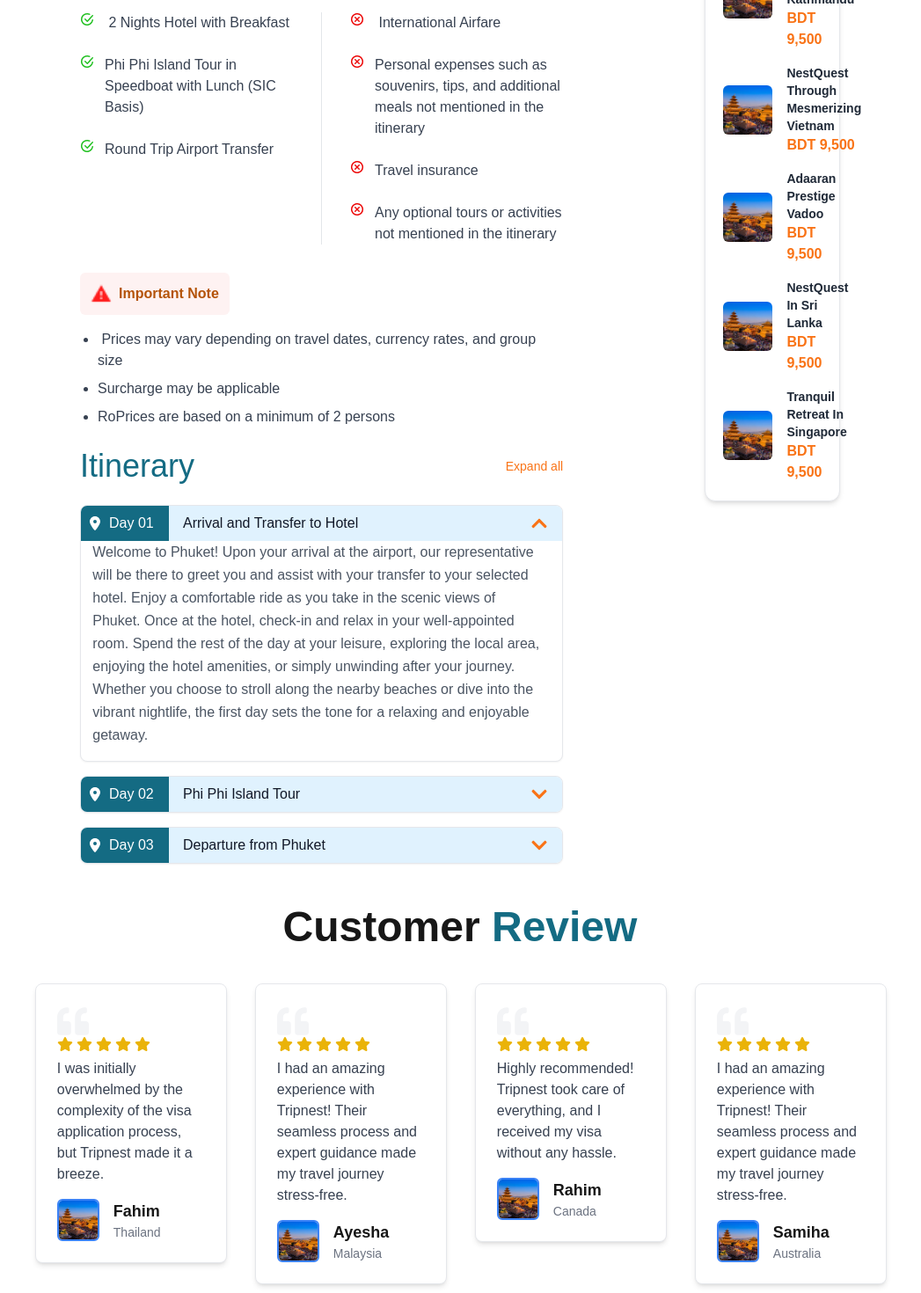
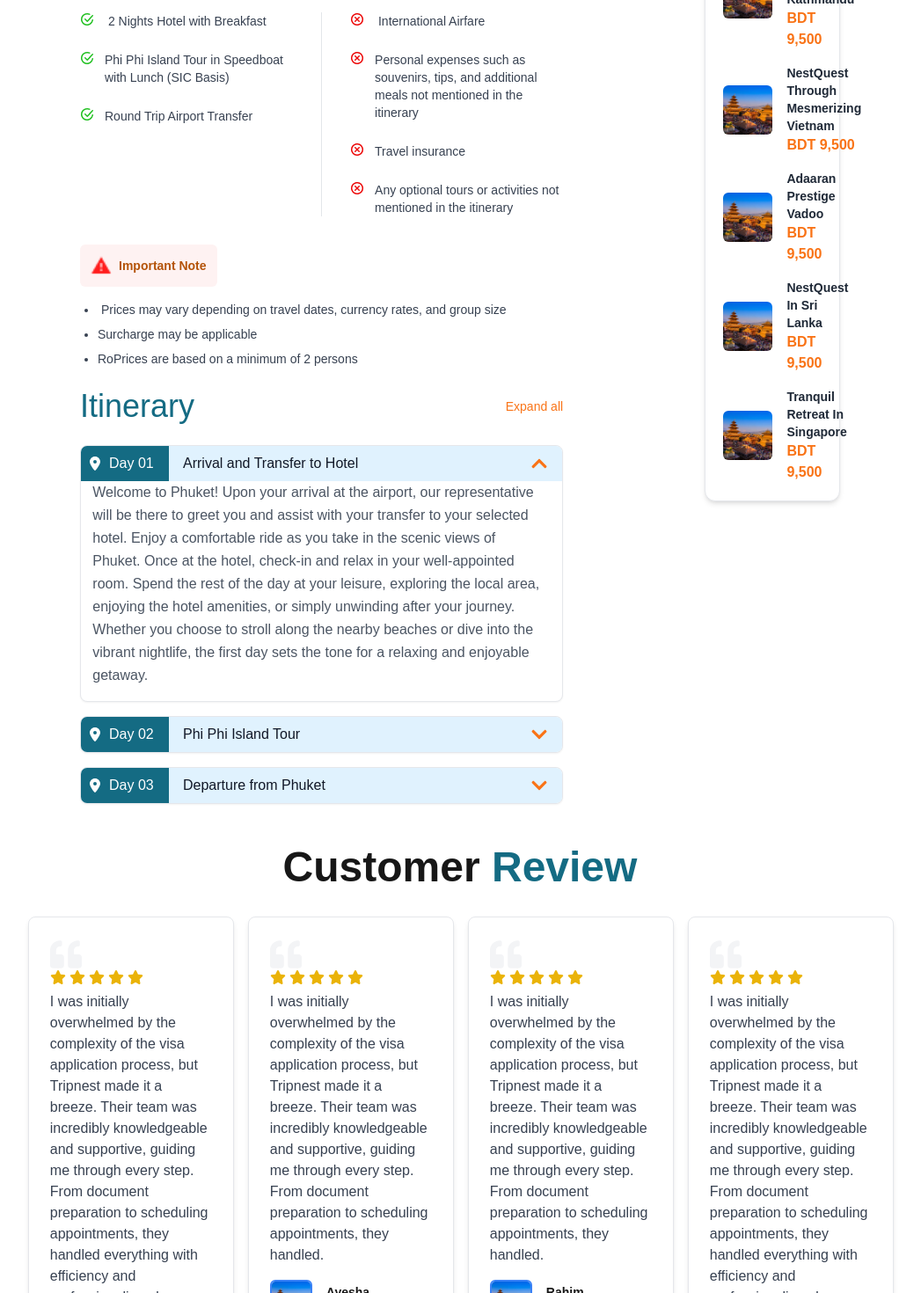
Before and after one commit to NomanSadick/tripNest-first-task, a Next.js app: page / in a window 1280 px wide. Shown: the part 1580-3050 px from the top of the page at 88% size, without its empty margins (117-1164 px from the left). Built offline with nearby package versions, Linux system fonts and the light colour scheme; a web font is replaced by a local one.

Commit message:
navbar switch on off button done with margin section almost done

```diff
--- a/app/data/ReviewData.ts
+++ b/app/data/ReviewData.ts
@@ -7,7 +7,7 @@ export const ReviewsData: ReviewInfo[] = [
       location: "Thailand",
       image: "/images/exclusive-image-1.png",
       review:
-        "I was initially overwhelmed by the complexity of the visa application process, but Tripnest made it a breeze.",
+        "I was initially overwhelmed by the complexity of the visa application process, but Tripnest made it a breeze. Their team was incredibly knowledgeable and supportive, guiding me through every step. From document preparation to scheduling appointments, they handled everything with efficiency and professionalism. I received my visa on time and without any issues. Highly recommend!",
       rating: 5,
     },
     {
@@ -16,7 +16,7 @@ export const ReviewsData: ReviewInfo[] = [
       location: "Malaysia",
       image: "/images/exclusive-image-1.png",
       review:
-        "I had an amazing experience with Tripnest! Their seamless process and expert guidance made my travel journey stress-free.",
+        "I was initially overwhelmed by the complexity of the visa application process, but Tripnest made it a breeze. Their team was incredibly knowledgeable and supportive, guiding me through every step. From document preparation to scheduling appointments, they handled.",
       rating: 5,
     },
     {
@@ -25,7 +25,7 @@ export const ReviewsData: ReviewInfo[] = [
       location: "Canada",
       image: "/images/exclusive-image-1.png",
       review:
-        "Highly recommended! Tripnest took care of everything, and I received my visa without any hassle.",
+        "I was initially overwhelmed by the complexity of the visa application process, but Tripnest made it a breeze. Their team was incredibly knowledgeable and supportive, guiding me through every step. From document preparation to scheduling appointments, they handled.",
       rating: 5,
     },
     {
@@ -34,7 +34,7 @@ export const ReviewsData: ReviewInfo[] = [
       location: "Australia",
       image: "/images/exclusive-image-1.png",
       review:
-        "I had an amazing experience with Tripnest! Their seamless process and expert guidance made my travel journey stress-free.",
+        "I was initially overwhelmed by the complexity of the visa application process, but Tripnest made it a breeze. Their team was incredibly knowledgeable and supportive, guiding me through every step. From document preparation to scheduling appointments, they handled everything with efficiency and professionalism. I received my visa on time and without any issues. Highly recommend!",
       rating: 5,
     },
   ];
--- a/components/InclusionExclusion.tsx
+++ b/components/InclusionExclusion.tsx
@@ -24,7 +24,7 @@ const InclusionExclusion = () => {
                     height={20}
                     className="w-4 h-4"
                   />
-                  <p className="text-gray-700 text-sm md:text-base">
+                  <p className="text-gray-700 text-sm">
                     {item.title}
                   </p>
                 </div>
@@ -45,7 +45,7 @@ const InclusionExclusion = () => {
                     height={20}
                     className="w-4 h-4"
                   />
-                  <p className="text-gray-700 text-sm md:text-base">
+                  <p className="text-gray-700 text-sm">
                     {item.title}
                   </p>
                 </div>
@@ -61,11 +61,11 @@ const InclusionExclusion = () => {
               width={24}
               height={24}
             />
-            <h2 className="font-semibold text-amber-700 text-sm md:text-base">
+            <h2 className="font-semibold text-amber-700 text-sm">
               Important Note
             </h2>
           </div>
-          <ul className="list-disc pl-5 space-y-2 text-sm md:text-base text-gray-700">
+          <ul className="list-disc pl-5 space-y-2 text-sm text-gray-700">
             {ImportantNoteData.map((note, index) => (
               <li key={index}>{note.title}</li>
             ))}
--- a/components/ReviewSlider.tsx
+++ b/components/ReviewSlider.tsx
@@ -42,7 +42,7 @@ const ReviewSlider = () => {
 
         <Slider {...settings}>
           {ReviewsData.map((review) => (
-            <div key={review.id} className="p-4">
+            <div key={review.id} className="p-2 ">
               <div className="bg-white shadow-md rounded-lg p-6 border border-gray-200">
                 <FaQuoteLeft className="text-gray-100 text-4xl" />
                 <div className="flex space-x-1 mb-2">
@@ -66,7 +66,7 @@ const ReviewSlider = () => {
                     className="w-12 h-12 rounded-md border-2 border-blue-500"
                   />
                   <div className="ml-4">
-                    <h3 className="font-bold text-lg">{review.name}</h3>
+                    <h3 className="font-bold text-sm">{review.name}</h3>
                     <p className="text-gray-500 text-sm">{review.location}</p>
                   </div>
                 </div>
```
